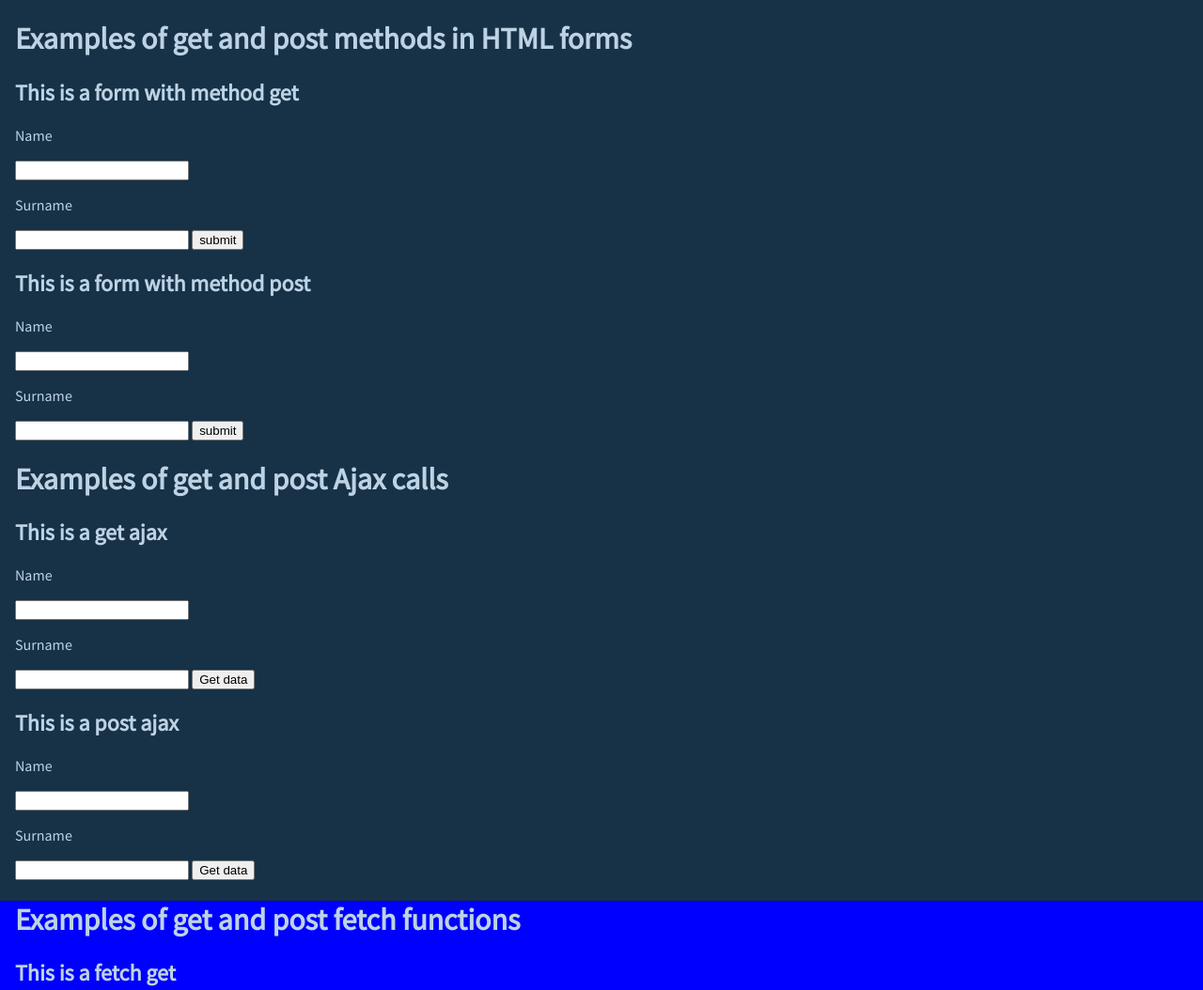
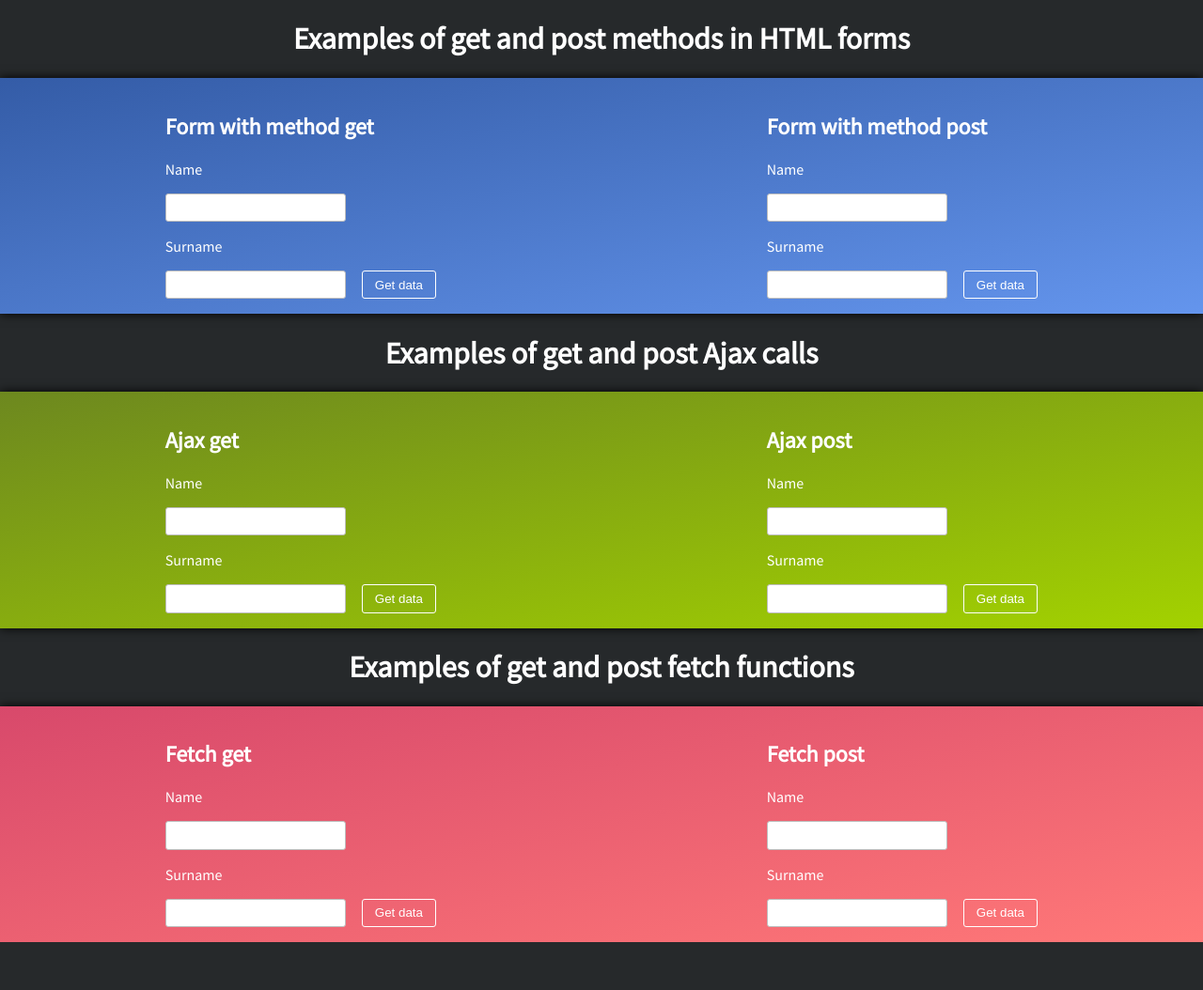
Before and after one commit to Mary62442/NodeExpress-Form-Ajax-Fetch, a website: page public/index.html in a window 1280 px wide. Shown: the top 1054 px of the page at 94% size. After the commit the page ends 1003 px from the top, so only its background shows below. Drawn offline with Linux system fonts and the light colour scheme.

Commit message:
Improved design

```diff
--- a/public/index.html
+++ b/public/index.html
@@ -9,93 +9,78 @@
 
 </head>
 <body>
+    <h1>Examples of get and post methods in HTML forms</h1>
     <div class = "container-forms">
-    <h1>Examples of get and post methods in HTML forms</h1>
-    <h2>This is a form with method get</h2>
+        <div>
+            <h2>Form with method get</h2>
             <form action="/getdata" method="get">
-
                 <p>Name</p>
                 <input name="name" type="text">
                 <br/>
-
                 <p>Surname</p>
                 <input name="surname" type="text">
-
-            <input type="submit" value="submit">
-
+                <input type="submit" value="Get data">
             </form>
-    <h2>This is a form with method post</h2>
+        </div>
+        <div>
+            <h2>Form with method post</h2>
             <form action="/postdata" method="post">
-
                 <p>Name</p>
                 <input name="name" type="text">
                 <br/>
-
                 <p>Surname</p>
                 <input name="surname" type="text">
-
-            <input type="submit" value="submit">
-
+                <input type="submit" value="Get data">
             </form>
         </div>
+    </div>
+    <h1>Examples of get and post Ajax calls</h1>
     <div class="container-ajax" >
-        <h1>Examples of get and post Ajax calls</h1>
-        <h2>This is a get ajax</h2>
-
+        <div>
+            <h2>Ajax get</h2>
             <p>Name</p>
             <input id="nameGet" name="name" type="text">
             <br/>
-
             <p>Surname</p>
             <input id="surnameGet" name="surname" type="text">
-
             <button onClick="getData()">Get data</button>
             <div id = "resultGet"></div>
-
-        <h2>This is a post ajax</h2>
+        </div>
+        <div>
+            <h2>Ajax post</h2>
             <p>Name</p>
             <input id="namePost" name="name" type="text">
             <br/>
-
             <p>Surname</p>
             <input id="surnamePost" name="surname" type="text">
-
             <button onClick="postData()">Get data</button>
             <div id = "resultPost"></div>
-
+        </div>
     </div>
 
+    <h1>Examples of get and post fetch functions</h1>
+
     <div class="container-fetch" >
-            <h1>Examples of get and post fetch functions</h1>
-            <h2>This is a fetch get</h2>
-
+        <div>
+            <h2>Fetch get</h2>
             <p>Name</p>
             <input id="nameGetFetch" name="name" type="text">
             <br/>
-
             <p>Surname</p>
             <input id="surnameGetFetch" name="surname" type="text">
-
             <button onClick="fetchGetData()">Get data</button>
             <div id = "resultGetFetch"></div>
-
-
-
-
-
-
-
-            <h2>This is a fetch post</h2>
+        </div>
+        <div>
+            <h2>Fetch post</h2>
             <p>Name</p>
             <input id="namePostFetch" name="name" type="text">
             <br/>
-
             <p>Surname</p>
             <input id="surnamePostFetch" name="surname" type="text">
-
             <button onClick="fetchPostDataJson()">Get data</button>
             <div id = "resultPostFetch"></div>
-
+        </div>
 
             <!-- <h2>This is a fetch post FormData</h2>
             <p>Name</p>
@@ -109,8 +94,6 @@
             <div id = "resultPostFetchFormData"></div> -->
 
     </div>
-
-
     <script src="/scripts/appcore.js"></script>
 </body>
 </html>
--- a/public/style.css
+++ b/public/style.css
@@ -1,20 +1,71 @@
 body {
 	margin:0;
 	padding:0;
-	background-color:#173146;
+	background-color:#26292b;
 	font-family: 'Source Sans Pro', sans-serif;
-	color:#bdd3e4;
+	color:#fff;
+}
+h1 {
+	text-align:center;
+}
+
+input[type="text"] {
+	padding:0.5em;
+	border-radius:3px;
+	border:1px solid rgb(189, 189, 189);
+	outline:none;
+}
+
+input[type="submit"], button {
+	padding:0.5em 1em;
+	border-radius:3px;
+	background-color:transparent;
+	border:1px solid white;
+	color:white;
+	margin-left:1em;
+	transition:all 0.1s linear;
+	outline:none;
+	cursor:pointer;
+}
+input[type="submit"]:hover, button:hover {
+	background-color:white;
+}
+
+input[type="submit"]:hover {
+	color:#5583D7;
+}
+
+.container-ajax button:hover {
+	color:#91B90A;
+}
+
+.container-fetch button:hover {
+	color:#F36974;
+}
+
+
+.container-forms, .container-ajax, .container-fetch {
+	padding:1em 0;
+	display:flex;
+	align-items:center;
+	justify-content:space-around;
+	box-shadow: 0 0 10px black;
 }
 .container-forms {
-	padding-left:1em;
+	background: linear-gradient(to top left, cornflowerblue, #345ca7);
 }
 .container-ajax {
-	padding-left:1em;
+	background: linear-gradient(to top left, #a3d200, #6d881f);
+
 }
 
 .container-fetch {
-
-	padding-left:1em;
-	background-color:blue;
+	background: linear-gradient(to top left, #ff7878, #d8496b);
 
 }
+
+@media (max-width:700px) {
+	.container-forms, .container-ajax, .container-fetch {
+		flex-direction:column;
+	}
+}
```
Also changed, not shown: index.js (+6 -6 lines). Lines whose indentation alone changed are shown as unchanged.
